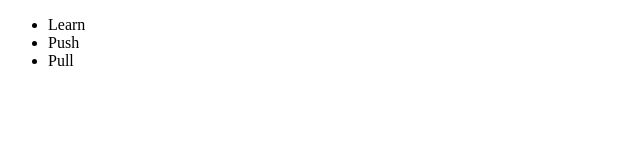
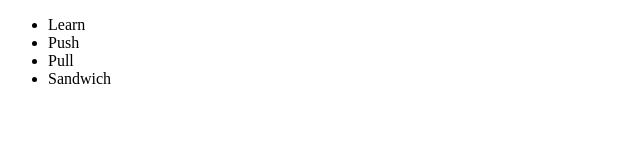
Before and after one commit to olivia497/newGitTest, a plain HTML site: page index.html in a window 1280 px wide. Shown: the full height of the page, 0-640 px from the left. Drawn offline with Linux system fonts and the light colour scheme.

Commit message:
added new list item

```diff
--- a/index.html
+++ b/index.html
@@ -10,6 +10,7 @@
     <li>Learn</li>
     <li>Push</li>
     <li>Pull</li>
+    <li>Sandwich</li>
   </ul>
 
 </body>
```
Also changed, not shown: main.js (added).
